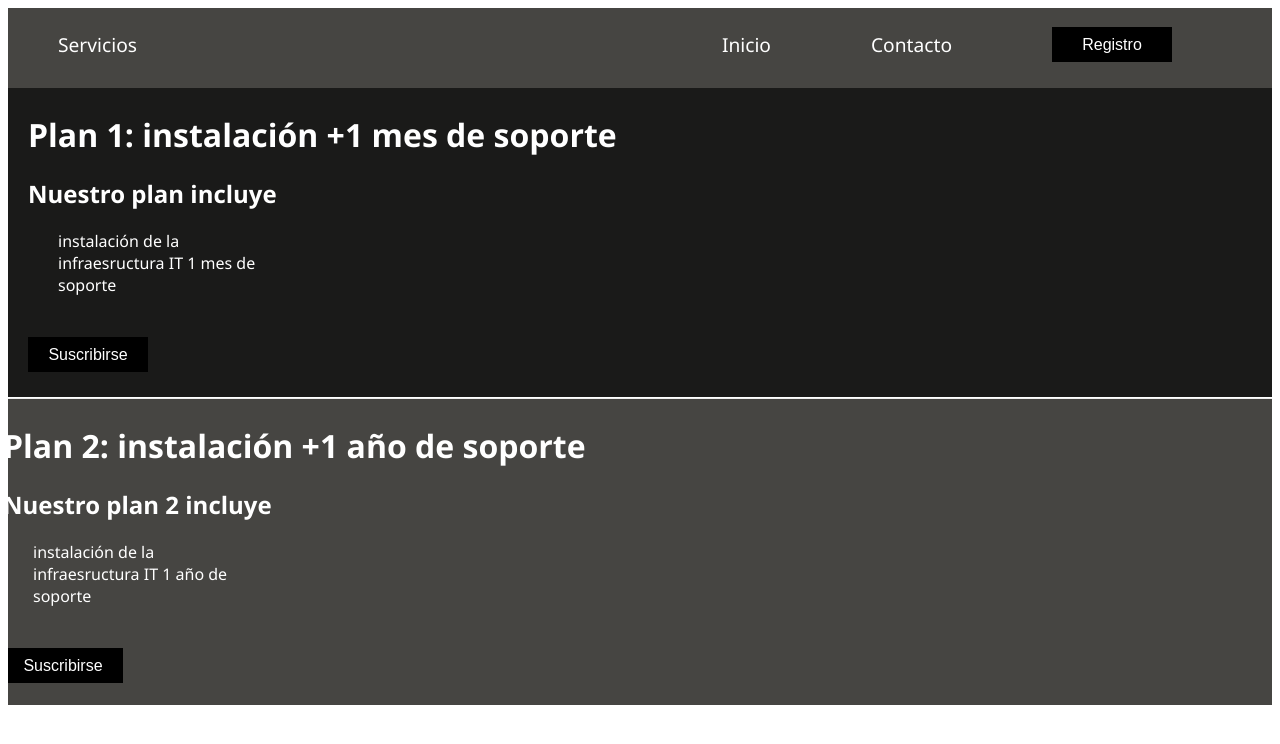
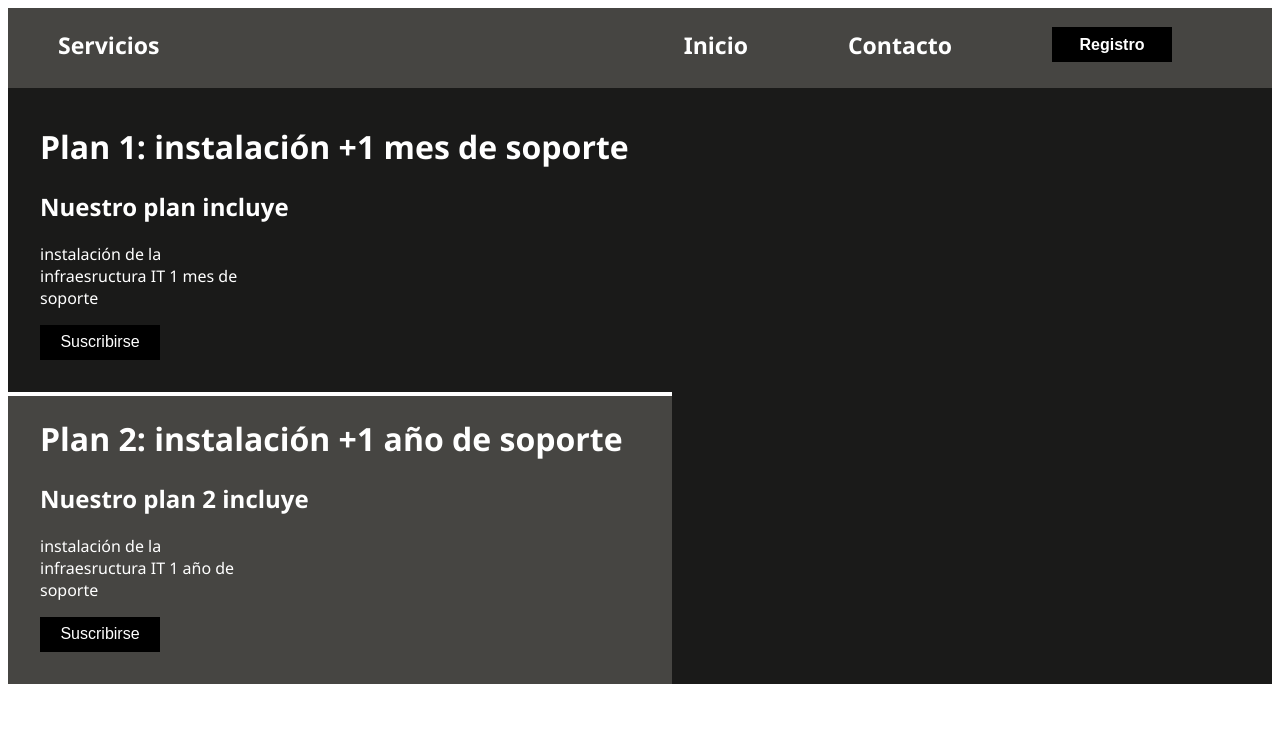
Before and after one commit to CopernicoDev/PYMES_WEB_Frontend_Angular, an Angular app: page /services in a window 1280 px wide. Shown: the top 744 px of the page. Built offline with nearby package versions, Linux system fonts and the light colour scheme.

Commit message:
Arreglando errores y puliendo css y maquetación

```diff
--- a/src/app/contact/contact.css
+++ b/src/app/contact/contact.css
@@ -32,12 +32,14 @@ html, body {
 .site-header .brand{
 	font-size:1.6rem;
 	font-weight:700;
-	margin-right: 50rem;
+	margin-right: 45rem;
 }
 
 
 .site-header  .nav-item{
 	color:#fff;
+	font-size: larger;
+	font-weight: bold;
 
 
 }
@@ -45,8 +47,24 @@ html, body {
 .site-header  .nav-item2{
 	color:#fff;
 	margin-left: 5rem;
+	font-size: larger;
+	font-weight: bold;
+}
 
+.site-header .nav-item,
+.site-header .nav-item:visited,
+.site-header .nav-item2,
+.site-header .nav-item2:visited{
+	text-decoration: none; /* sin subrayado */
 }
+.site-header .nav-item:hover,
+.site-header .nav-item2:hover,
+.site-header .nav-item:focus,
+.site-header .nav-item2:focus{
+	text-decoration: none;
+	outline: none;
+}
+
 
 /* Hero centrado grande */
 .hero{
--- a/src/app/services/services.css
+++ b/src/app/services/services.css
@@ -38,11 +38,31 @@ body{
     margin-right: 100px; /* Espacio entre los elementos de lista */
 }
 
+.Elemnto-barra1 li{
+    color: #fff;
+    font-size: larger;
+    font-weight: bold;
+}
+
 .derecha {
     display: flex;
     justify-content: flex-end;
     align-items: center; /* Centra los elementos verticalmente */
 
+}
+
+.Elemnto-barra2 {
+    color: #fff;
+    font-size: larger;
+    font-weight: bold;
+    margin-right: 50px;
+}
+
+.Elemnto-barra3 {
+    color: #fff;
+    font-size: larger;
+    font-weight: bold;
+    margin-right: 50px;
 }
 
 .rectangulo{
@@ -53,6 +73,8 @@ body{
     height: 35px;
     width: 120px;
     font-size: medium;
+    font-weight: bold;
+
 }
 
 .rectangulo a {
@@ -63,13 +85,18 @@ body{
 main{
     background-color: #1a1a19;
     color: #fff;
-    padding-left: 20px;
-    padding-top: 25px;
+    padding-top: 1rem;
+}
+
+.Contenido{
+    padding-left: 2rem;
+    padding-bottom: 2rem;
 }
 
 .Contenido p{
     width: 6cm;
-    padding-left: 30px;
+    text-align: left;
+
 }
 
 .Contenido button{
@@ -79,39 +106,25 @@ main{
     height: 35px;
     width: 120px;
     font-size: medium;
-    margin-top: 25px;
-    margin-bottom: 25px;
+
 
 }
 
-.Contenido > div > *:first-child {
-    margin-top: 0;
+.Contenido2{
+    background-color: #464542;
+    padding-left: 2rem;
+    width: 50%;
+    padding-bottom: 2rem;
+    border-color: #fff;
+    border-width: 4px;
+    border-style: solid;
+    border-bottom: 0;
+    border-left: 0;
+    border-right: 0;
 }
 
 
-.Contenido2{
-    background-color: #464542;
-    color: #fff;
-    width: auto;
-    height: auto;
-    margin: auto;
-    padding-top: 5px;
-    padding-left: 5px;
-    text-align: left;
-    width: 38cm;
-    height: 8cm;
-    position: relative;
-    right: 30px;
-}
 
-
-.Contenido2 hr {
-    position: absolute;
-    top: 0;
-    left: 0;
-    width: 100%;
-    border-top: 1px solid #fff; /* Cambia el color según tus necesidades */
-}
 
 
 .Contenido2 p{
--- a/src/app/services/services.html
+++ b/src/app/services/services.html
@@ -15,11 +15,11 @@
             <ul class="derecha">
                 <li class="Elemnto-barra2">Inicio</li>
                 <li class="Elemnto-barra3">Contacto</li>
-                <li><button type="button" class="rectangulo"><a href="sign-up.html">Registro</a></button></li>
+                <li><button type="button" class="rectangulo"><a routerLink="/sign-up">Registro</a></button></li>
             </ul>
         </nav>
     </header>
-    <main class="Contenido">
+    <main>
         <div class="Contenido">
             <h1>Plan 1: instalación +1 mes de soporte</h1>
             <h2>Nuestro plan incluye</h2>
@@ -27,7 +27,6 @@
             <button>Suscribirse</button>
         </div>
         <div class="Contenido2">
-            <hr>
             <h1>Plan 2: instalación +1 año de soporte</h1>
             <h2>Nuestro plan 2 incluye</h2>
             <p>instalación de la infraesructura IT 1 año de soporte</p>
--- a/src/app/services/services.ts
+++ b/src/app/services/services.ts
@@ -1,9 +1,11 @@
 import { Component } from '@angular/core';
+import { RouterLink } from "@angular/router";
 
 @Component({
   selector: 'app-services',
   standalone: true,
   templateUrl: './services.html',
   styleUrls: ['./services.css'],
+  imports: [RouterLink],
 })
 export class Services {}
```
